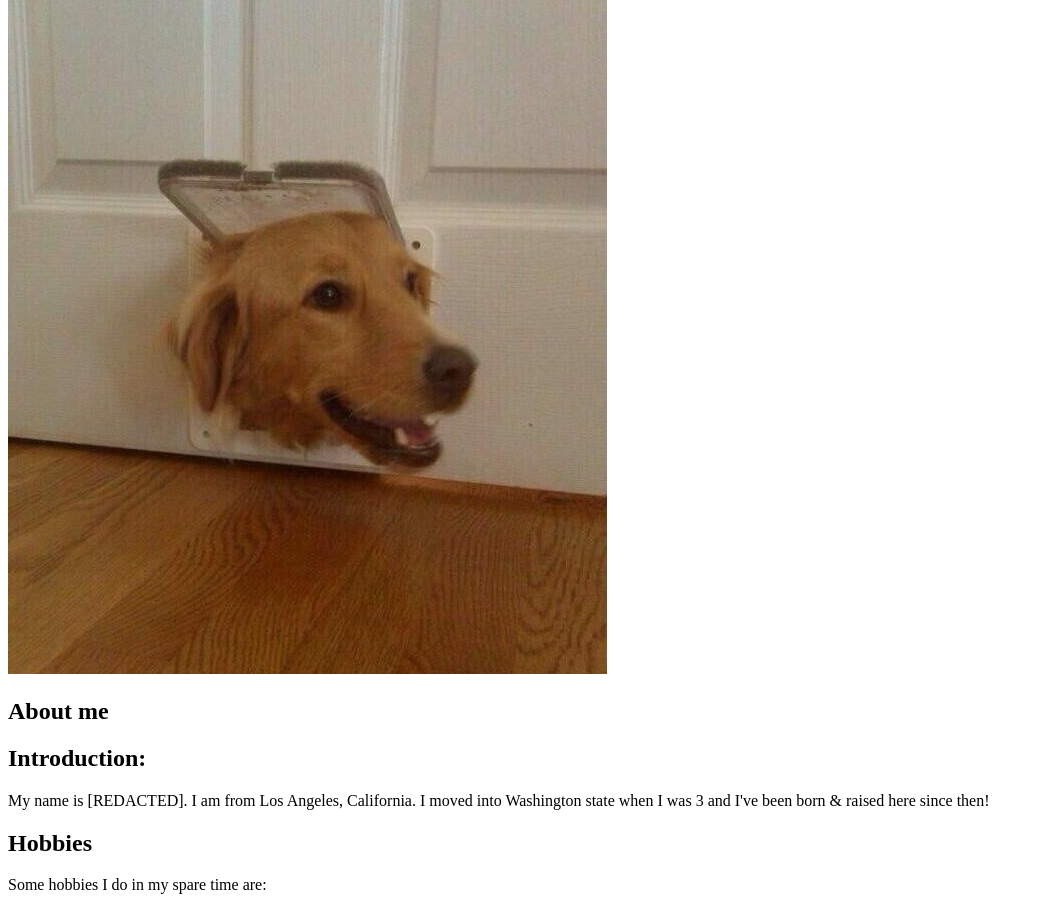
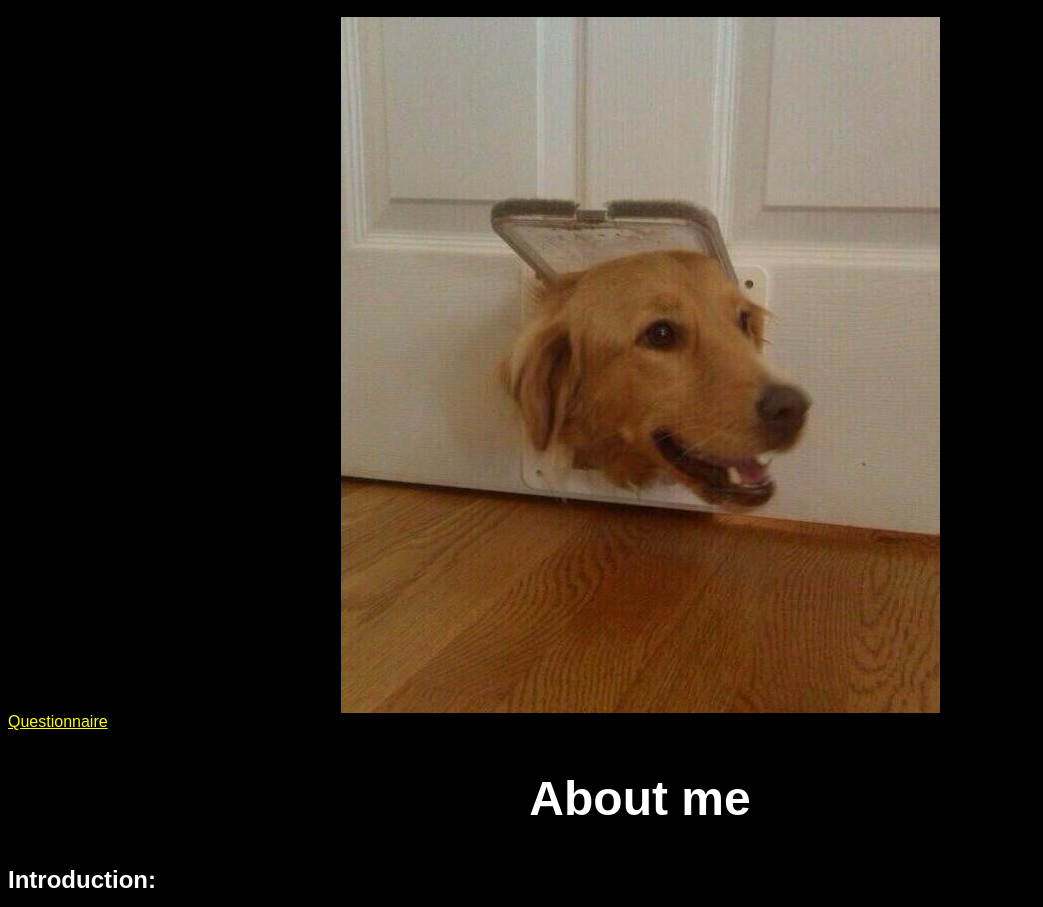
Before and after one commit to Jordy-03/CSS-481, a plain HTML site: page index.html in a window 1280 px wide. Shown: the part 102-1009 px from the top of the page, without its empty margins (0-1043 px from the left). Drawn offline with Linux system fonts and the light colour scheme.

Commit message:
Added style.css, modified html

```diff
--- a/index.html
+++ b/index.html
@@ -1,13 +1,22 @@
 <!DOCTYPE html>
 <html>
+
 <head>
    <title>First official website</title>
+   <link rel="stylesheet" href="style.css">
+</head>
+
+<body>
+   <header>
       <h1>My First ever website</h1>
-    </head>
+      <img src="Dog.jpeg" alt="Dog looking through doggy door">
+   </header>
+   <nav>
+      <a href="test.html" class="pages">Questionnaire</a>
+   </nav>
+
    <section>
-        <img src="Dog.jpeg" alt="Dog looking through doggy door">
       <h1>About me</h1>
-        <section>
       <h2>Introduction:</h2>
       <p>My name is [REDACTED]. I am from Los Angeles, California. I moved into Washington state when I was 3
          and I've been born &amp; raised here since then&excl;
@@ -22,6 +31,7 @@
       </ul>
       </p>
    </section>
+
    <div>
       <h1>
          About YOU:
@@ -68,5 +78,8 @@
          </p>
       </form>
    </div>
+</body>
+
 </section>
+
 </html>
--- /dev/null
+++ b/style.css
@@ -0,0 +1,17 @@
+body {
+    color: white;
+    background-color: black;
+    font-family: Arial, Helvetica, sans-serif;
+}
+h1 {
+    text-align: center;
+    font-size: 3rem;
+}
+img {
+    display: block;
+    margin: auto;
+}
+.pages {
+    text-align: center;
+    color: yellow;
+}
```
Also changed, not shown: image-collage.html (added). Lines whose indentation alone changed are shown as unchanged.
